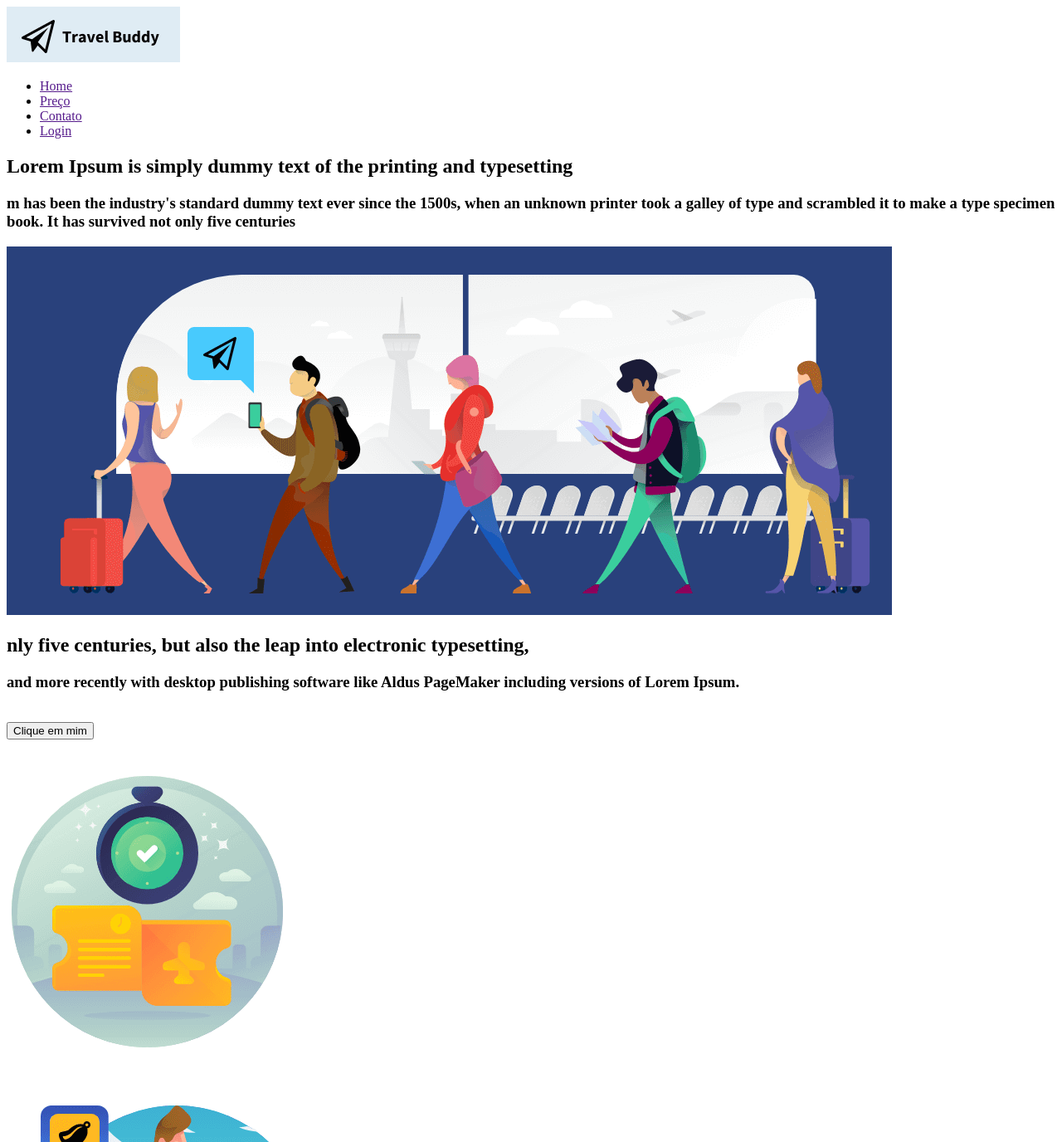
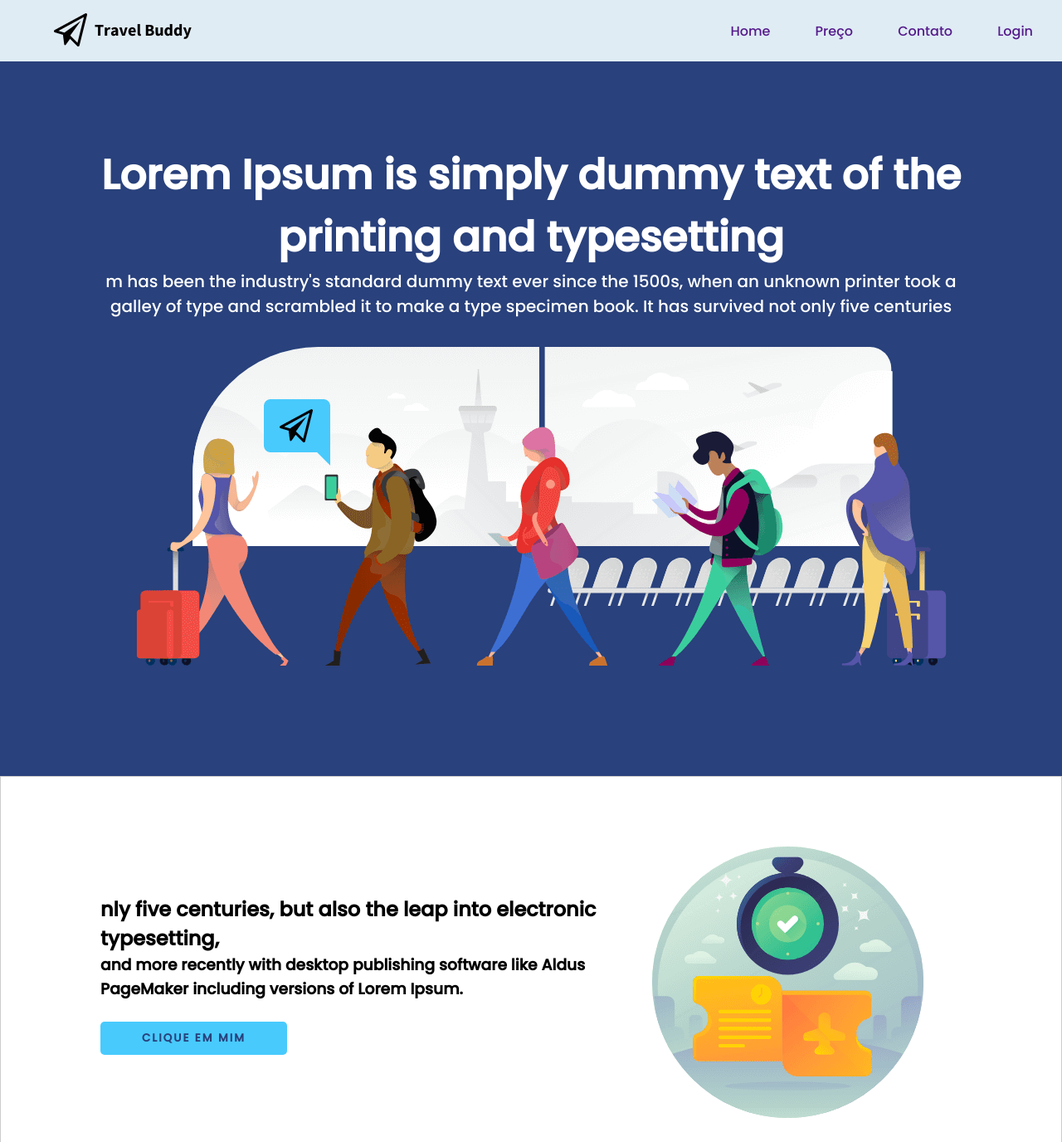
Before and after one commit to pablo00x1/projetobase, a plain HTML site: page index.html in a window 1280 px wide. Shown: the top 1376 px of the page at 83% size. Drawn offline with Linux system fonts and the light colour scheme.

Commit message:
Add files via upload

```diff
--- a/index.html
+++ b/index.html
@@ -4,6 +4,7 @@
     <meta charset="UTF-8">
     <meta http-equiv="X-UA-Compatible" content="IE=edge">
     <meta name="viewport" content="width=device-width, initial-scale=1.0">
+    <link rel="stylesheet" type="text/css" href="pg.css">
 
     <title>Meu Site</title>
 
@@ -91,7 +92,7 @@
 
     <section class="grid3">
         <div class="titulo">
-            h2> typesetting industry. Lo
+            <h2> typesetting industry. Lo</h2>
             <h3>type specimen book. It has survived not only five censhing software like Aldus Pa</h3><br>
 
             <button class="bt">Clique em Mim</button><br>
--- /dev/null
+++ b/pg.css
@@ -0,0 +1,99 @@
+@import url('https://fonts.googleapis.com/css2?family=Poppins:wght@500&display=swap');
+
+
+* {
+    padding: 0px;
+    margin: 0px;
+
+   }
+
+/* menu */
+
+#menu {
+    background: #dfecf4;
+
+}
+
+/* colocando menu na linha */
+.nav {
+    margin: 10px;
+
+}
+
+.nav ul {
+    list-style: none;
+}
+
+.nav ul li {
+    display: inline;
+    padding: 25px;
+}
+
+.nav ul li a {
+    text-decoration: none;
+}
+.nav ul li a:hover {
+    border-bottom: 3px solid #29417c;
+
+
+
+}
+
+.grid0 {
+    display: grid;
+    grid-template-columns: 20% 80%;
+    font-family: 'poppins', sans-serif;
+    align-items: center;
+    justify-items: right;
+}
+
+
+.banner {
+    display: grid;
+    grid-template-columns: 100%;
+    font-family: 'poppins', sans-serif;
+    align-items: center;
+    justify-items: center;
+    padding: 100px;
+    color: #FFF;
+    background: #29417c;
+
+
+
+}
+
+.banner h2 {
+    font-size: 50px;
+    text-align: center;
+}
+.banner h3 {
+    font-size: 20px;
+    text-align: center;
+    font-weight: normal;
+
+}
+
+.grid1 {
+    display: grid;
+    grid-template-columns: 60% 40%;
+    font-family: 'poppins', sans-serif;
+    align-items: center;
+    justify-items: center;
+}
+
+.bloco {
+    padding: 40px 120px;
+    border: 1px solid #CCC;
+}
+
+.bt {
+    padding: 10px 50px;
+    border: 0px;
+    border-radius: 5px;
+    background: #48cafd;
+    color: #29417c;
+    text-transform: uppercase;
+    font-weight: bold;
+    font-family: 'poppins', sans-serif;
+    letter-spacing: 2px;
+}
```
